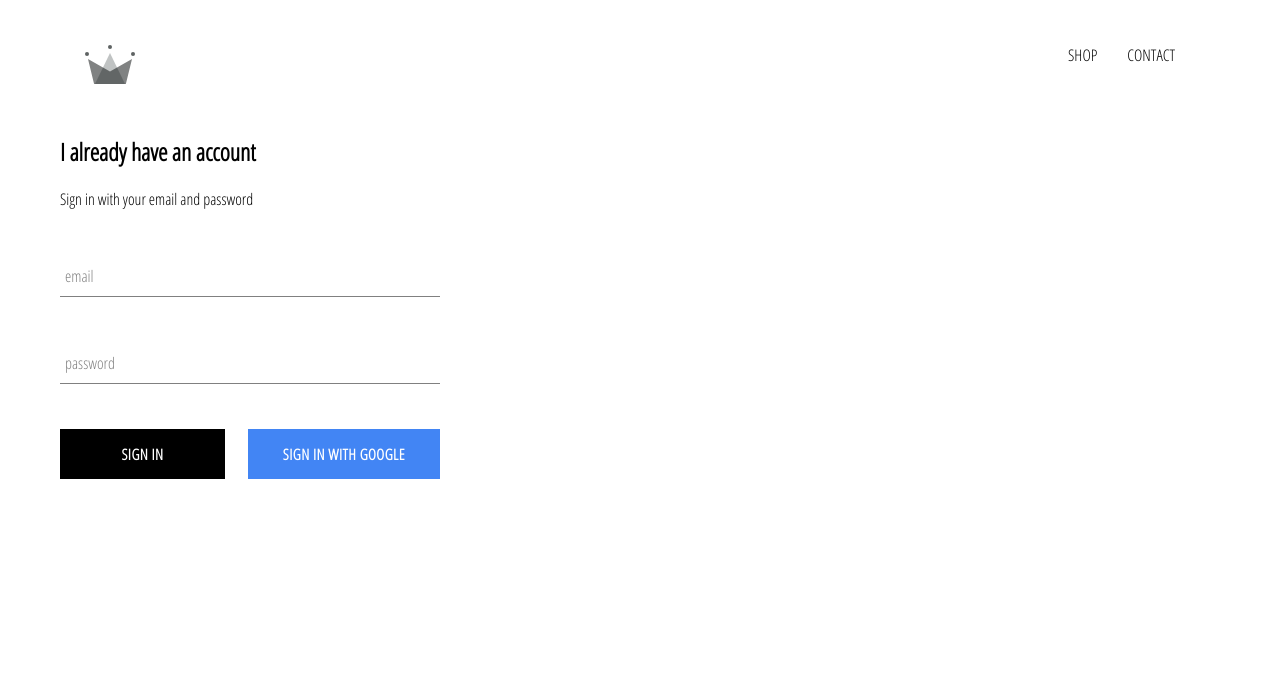
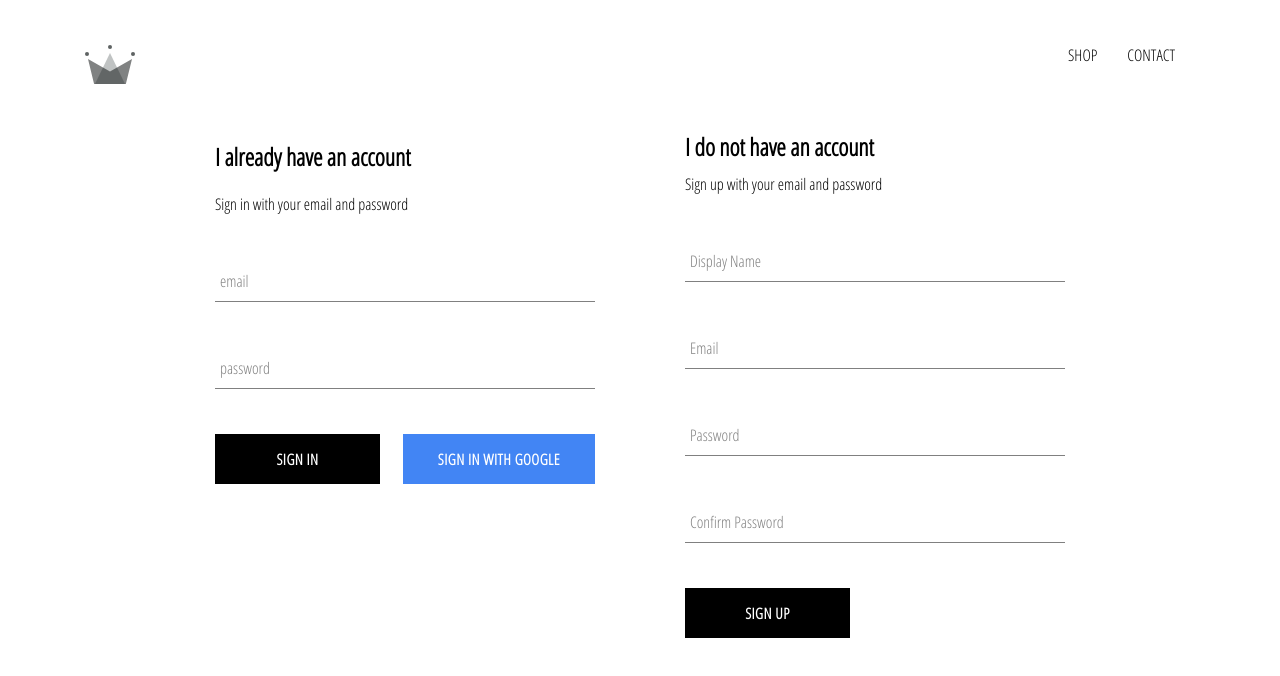
Before and after one commit to mwfelton/crwn-clothing, a React (Create React App) app: page /signin in a window 1280 px wide. Shown: the top 676 px of the page. Built offline with nearby package versions, Linux system fonts and the light colour scheme; no server answers.

Commit message:
Trying to solve the displayName Null issue - found solution in Q&A, making one commit before attempting to implement

```diff
--- a/src/App.js
+++ b/src/App.js
@@ -7,7 +7,7 @@
 import HomePage from './pages/homepage/homepage.component.js';
 import ShopPage from './pages/shop/shop.component.js'
 import SignInAndSignUpPage from './pages/sign-in-and-sign-up/sign-in-and-sign-up.component';
-import { auth } from './firebase/firebase.utils'
+import { auth, createUserProfileDocument } from './firebase/firebase.utils'
 
 class App extends React.Component {
   constructor() {
@@ -21,10 +21,24 @@
   unsubscribeFromAuth = null
 
   componentDidMount() {
-    this.unsubscribeFromAuth = auth.onAuthStateChanged(user => {
-      this.setState({ currentUser: user });
+    this.unsubscribeFromAuth = auth.onAuthStateChanged(async userAuth => {
+      if (userAuth) {
+        const userRef = await createUserProfileDocument(userAuth);
 
-      console.log(user)
+        userRef.onSnapshot((snapShot) => {
+          console.log({snapShot: snapShot.data()})
+          this.setState({
+            currentUser: {
+              id: snapShot.id,
+              ...snapShot.data()
+            }
+          });
+
+          console.log(this.state)
+        });
+      } else {
+        this.setState({currentUser: userAuth });
+      }
     })
   }
 
--- a/src/components/form-input/form-input.component.js
+++ b/src/components/form-input/form-input.component.js
@@ -8,7 +8,7 @@
         {label ? (
             <label
                 className={`${
-                otherProps.value.length ? 'shrink' : ''
+                otherProps.value ? 'shrink' : ''
                 } form-input-label`}
                 >
                 { label }
--- a/src/components/sign-in/sign-in.component.js
+++ b/src/components/sign-in/sign-in.component.js
@@ -44,7 +44,7 @@
                         label='email'
                         required/>
                     <FormInput
-                        name="Password"
+                        name="password"
                         type="password"
                         handleChange={this.handleChange}
                         value={this.state.password}
--- /dev/null
+++ b/src/components/sign-up/sign-up.component.js
@@ -0,0 +1,102 @@
+import React from 'react';
+
+import FormInput from '../form-input/form-input.component';
+import CustomButton from '../custom-button/custom-button.component';
+
+import { auth, createUserProfileDocument } from '../../firebase/firebase.utils'
+
+import './sign-up.styles.scss';
+
+class SignUp extends React.Component {
+    constructor() {
+        super();
+
+        this.state = {
+            displayName: "",
+            email: "",
+            password: "",
+            confirmPassword: "",
+        };
+    }
+
+    handleSubmit = async (event) => {
+        event.preventDefault();
+
+        const { displayName, email, password, confirmPassword } = this.setState;
+        console.log(this.state.displayName)
+        console.log(this.state)
+        if(password !== confirmPassword) {
+            alert("passwords don't match");
+            return;
+        }
+
+        try {
+
+            const { user } = await auth.createUserWithEmailAndPassword(email, password)
+            console.log(this.state.displayName)
+            await createUserProfileDocument(user, {displayName});
+
+            this.setState({
+                displayName: "",
+                email: "",
+                password: "",
+                confirmPassword: "",
+            }, () => {console.log('update state with empty strings') });
+        } catch (error) {
+            console.error(error);
+        }
+    }
+
+    handleChange = (event) => {
+        const { name, value } = event.target
+
+        this.setState({ [name]: value });
+    };
+
+    render() {
+        const { displayName, email, password, confirmPassword } = this.setState;
+        return(
+            <div className="sign-up">
+                <h2 className='title'>I do not have an account</h2>
+                <span>Sign up with your email and password</span>
+                <form className='sign-up-form' onSubmit={this.handleSubmit}>
+                    <FormInput
+                        type='text'
+                        name='displayName'
+                        value={displayName}
+                        onChange={this.handleChange}
+                        label="Display Name"
+                        required
+                    />
+                    <FormInput
+                        type='email'
+                        name='email'
+                        value={email}
+                        onChange={this.handleChange}
+                        label="Email"
+                        required
+                    />
+                    <FormInput
+                        type='password'
+                        name='password'
+                        value={password}
+                        onChange={this.handleChange}
+                        label="Password"
+                        required
+                    />
+                    <FormInput
+                        type='password'
+                        name='confirmPassword'
+                        value={confirmPassword}
+                        onChange={this.handleChange}
+                        label="Confirm Password"
+                        required
+                    />
+                    <CustomButton type='submit'>SIGN UP</CustomButton>
+                </form>
+            </div>
+        )
+    }
+}
+
+export default SignUp;
--- /dev/null
+++ b/src/components/sign-up/sign-up.styles.scss
@@ -0,0 +1,10 @@
+.sign-up{
+    display: flex;
+    flex-direction: column;
+    width: 380px;
+
+    .title {
+        margin: 10px 0;
+    }
+
+}
--- a/src/firebase/firebase.utils.js
+++ b/src/firebase/firebase.utils.js
@@ -13,6 +13,34 @@
 
   firebase.initializeApp(config);
 
+  export const createUserProfileDocument = async (userAuth, additionalData) => {
+    if (!userAuth) return;
+
+    const userRef = firestore.doc(`users/${userAuth.uid}`);
+
+    const snapShot = await userRef.get();
+
+    if(!snapShot.exists) {
+      const { displayName, email } = userAuth
+      const createdAt = new Date();
+
+      try {
+        await userRef.set({
+          displayName,
+          email,
+          createdAt,
+          ...additionalData
+        });
+      } catch (error) {
+        console.log('error creating user', error.message)
+      }
+    }
+
+    return userRef;
+  };
+
+
+
   export const auth = firebase.auth();
   export const firestore = firebase.firestore();
 
--- a/src/pages/sign-in-and-sign-up/sign-in-and-sign-up.component.js
+++ b/src/pages/sign-in-and-sign-up/sign-in-and-sign-up.component.js
@@ -3,10 +3,12 @@
 import './sign-in-and-sign-up.styles.scss';
 
 import SignIn from "../../components/sign-in/sign-in.component";
+import SignUp from "../../components/sign-up/sign-up.component";
 
 const SignInAndSignUpPage = () => (
     <div className="sign-in-and-sign-up">
         <SignIn />
+        <SignUp />
     </div>
 )
 
--- a/src/pages/sign-in-and-sign-up/sign-in-and-sign-up.styles.scss
+++ b/src/pages/sign-in-and-sign-up/sign-in-and-sign-up.styles.scss
@@ -0,0 +1,6 @@
+.sign-in-and-sign-up {
+    width: 850px;
+    display: flex;
+    justify-content: space-between;
+    margin: 30px auto;
+}
```
